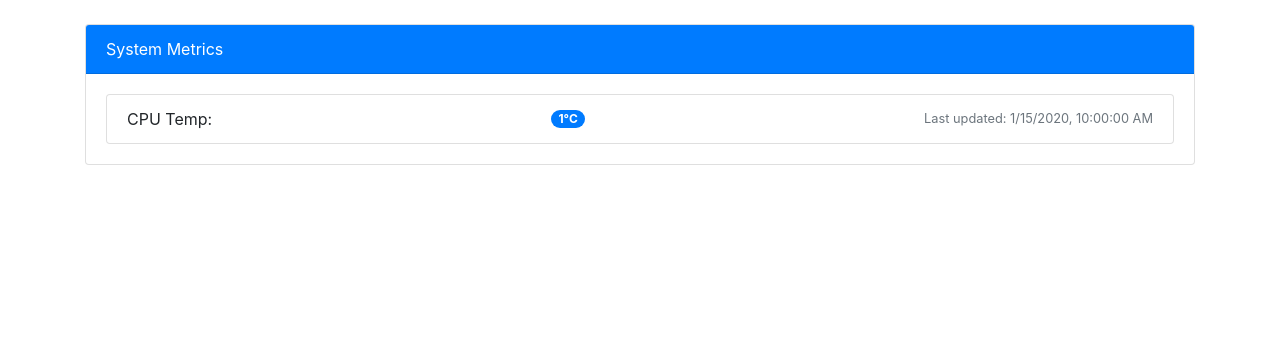
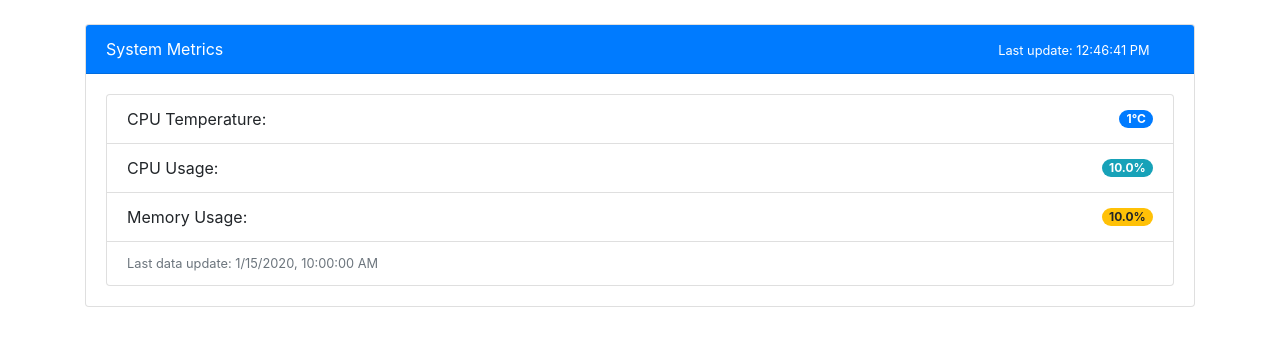
Before and after one commit to AndrewJaffray/SystemAndStockMetrics, a Flask app: page /metrics in a window 1280 px wide. Shown: the part 76-422 px from the top of the page. Run offline with Flask 3, Linux system fonts and the light colour scheme; tables that the repository leaves empty hold one stand-in row (values such as "Sample post"); some libraries are stand-ins or nearby versions.

Commit message:
added CPU usage and memory usage (made dashboard updates more clear)

```diff
--- a/app.py
+++ b/app.py
@@ -42,10 +42,15 @@ def api_metrics():
     metric = None
     with sqlite3.connect('database.db') as conn:
         cur = conn.cursor()
-        cur.execute('SELECT cpu_temp, last_updated FROM laptop_metrics ORDER BY id DESC LIMIT 1')
+        cur.execute('SELECT cpu_temp, cpu_usage, memory_usage, last_updated FROM laptop_metrics ORDER BY id DESC LIMIT 1')
         row = cur.fetchone()
         if row:
-            metric = {'cpu_temp': row[0], 'last_updated': row[1]}
+            metric = {
+                'cpu_temp': row[0],
+                'cpu_usage': row[1],
+                'memory_usage': row[2],
+                'last_updated': row[3]
+            }
     return jsonify(metric)
 
 @app.route('/')
--- a/static/scripts/metrics.js
+++ b/static/scripts/metrics.js
@@ -5,26 +5,89 @@ function fetchMetrics() {
             const metricsDiv = document.getElementById('metrics');
             metricsDiv.innerHTML = '';
 
+            // Update the last update timestamp
+            const lastUpdateElement = document.getElementById('last-update');
+            const now = new Date();
+            lastUpdateElement.textContent = `Last update: ${now.toLocaleTimeString()}`;
+
+            // Flash the update indicator
+            const updateIndicator = document.getElementById('update-indicator');
+            updateIndicator.classList.add('active');
+            setTimeout(() => {
+                updateIndicator.classList.remove('active');
+            }, 1000);
+
             if (data && data.cpu_temp !== undefined) {
-                const metricElement = document.createElement('li');
-                metricElement.classList.add('list-group-item', 'd-flex', 'justify-content-between', 'align-items-center');
-                metricElement.innerHTML = `
-                    CPU Temp: <span class="badge badge-primary badge-pill">${data.cpu_temp}°C</span>
-                    <small class="text-muted">Last updated: ${new Date(data.last_updated).toLocaleString()}</small>
+                // CPU Temperature
+                const cpuTempElement = document.createElement('li');
+                cpuTempElement.classList.add('list-group-item', 'd-flex', 'justify-content-between', 'align-items-center');
+                cpuTempElement.style.transition = 'background-color 1s';
+                cpuTempElement.style.backgroundColor = '#e6f7ff';
+                cpuTempElement.innerHTML = `
+                    CPU Temperature: <span class="badge badge-primary badge-pill">${data.cpu_temp}°C</span>
                 `;
-                metricsDiv.appendChild(metricElement);
+                metricsDiv.appendChild(cpuTempElement);
+
+                // CPU Usage
+                if (data.cpu_usage !== undefined && data.cpu_usage !== null) {
+                    const cpuUsageElement = document.createElement('li');
+                    cpuUsageElement.classList.add('list-group-item', 'd-flex', 'justify-content-between', 'align-items-center');
+                    cpuUsageElement.style.transition = 'background-color 1s';
+                    cpuUsageElement.style.backgroundColor = '#e6f7ff';
+                    cpuUsageElement.innerHTML = `
+                        CPU Usage: <span class="badge badge-info badge-pill">${data.cpu_usage.toFixed(1)}%</span>
+                    `;
+                    metricsDiv.appendChild(cpuUsageElement);
+                }
+
+                // Memory Usage
+                if (data.memory_usage !== undefined && data.memory_usage !== null) {
+                    const memoryUsageElement = document.createElement('li');
+                    memoryUsageElement.classList.add('list-group-item', 'd-flex', 'justify-content-between', 'align-items-center');
+                    memoryUsageElement.style.transition = 'background-color 1s';
+                    memoryUsageElement.style.backgroundColor = '#e6f7ff';
+                    memoryUsageElement.innerHTML = `
+                        Memory Usage: <span class="badge badge-warning badge-pill">${data.memory_usage.toFixed(1)}%</span>
+                    `;
+                    metricsDiv.appendChild(memoryUsageElement);
+                }
+
+                // Last Updated Timestamp
+                const timestampElement = document.createElement('li');
+                timestampElement.classList.add('list-group-item', 'text-muted', 'small');
+                timestampElement.innerHTML = `Last data update: ${new Date(data.last_updated).toLocaleString()}`;
+                metricsDiv.appendChild(timestampElement);
+
+                // Reset background color after a short delay for visual feedback
+                setTimeout(() => {
+                    const elements = metricsDiv.querySelectorAll('.list-group-item');
+                    elements.forEach(el => {
+                        if (el.style) el.style.backgroundColor = '';
+                    });
+                }, 1000);
+
+                console.log('Metrics updated:', data);
             } else {
                 const errorElement = document.createElement('li');
                 errorElement.classList.add('list-group-item', 'text-danger');
                 errorElement.textContent = 'No data available.';
                 metricsDiv.appendChild(errorElement);
+                console.log('No metrics data available');
             }
         })
-        .catch(error => console.error('Error fetching metrics:', error));
+        .catch(error => {
+            console.error('Error fetching metrics:', error);
+            const metricsDiv = document.getElementById('metrics');
+            metricsDiv.innerHTML = '<li class="list-group-item text-danger">Error fetching metrics. Check console for details.</li>';
+        });
 }
 
 // Fetch metrics every 5 seconds
-setInterval(fetchMetrics, 5000);
+const intervalId = setInterval(fetchMetrics, 5000);
+console.log('Metrics update interval set:', intervalId);
 
 // Fetch metrics on page load
-window.onload = fetchMetrics;
+window.onload = function() {
+    console.log('Page loaded, fetching initial metrics');
+    fetchMetrics();
+};
--- a/templates/metrics.html
+++ b/templates/metrics.html
@@ -11,6 +11,19 @@
         body {
             margin-top: 20px;
         }
+        .update-indicator {
+            display: inline-block;
+            width: 10px;
+            height: 10px;
+            border-radius: 50%;
+            background-color: #28a745;
+            margin-left: 10px;
+            opacity: 0;
+            transition: opacity 0.5s;
+        }
+        .update-indicator.active {
+            opacity: 1;
+        }
     </style>
 </head>
 <body>
@@ -22,8 +35,12 @@
         <div class="row">
             <div class="col-md-12">
                 <div class="card mt-4">
-                    <div class="card-header bg-primary text-white">
-                        System Metrics
+                    <div class="card-header bg-primary text-white d-flex justify-content-between align-items-center">
+                        <span>System Metrics</span>
+                        <div>
+                            <small id="last-update" class="text-white">Last update: Never</small>
+                            <span id="update-indicator" class="update-indicator"></span>
+                        </div>
                     </div>
                     <div class="card-body">
                         <ul id="metrics" class="list-group">
```
